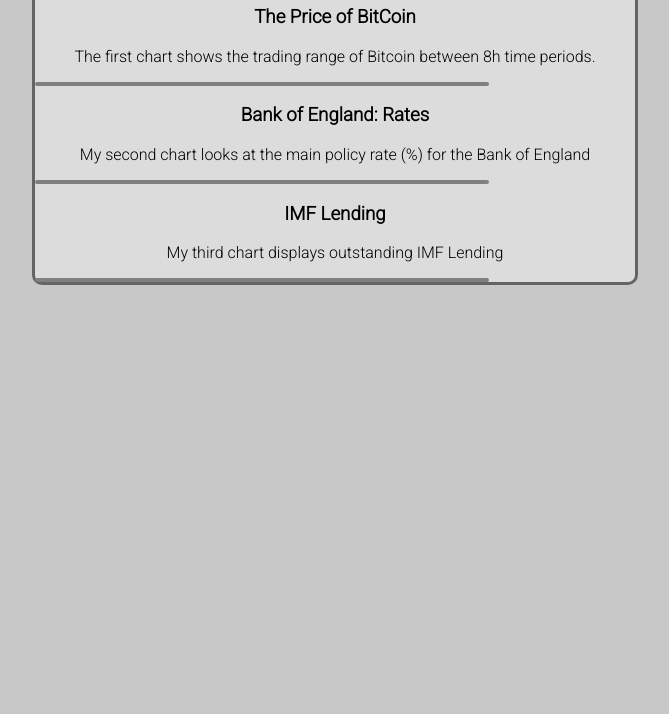
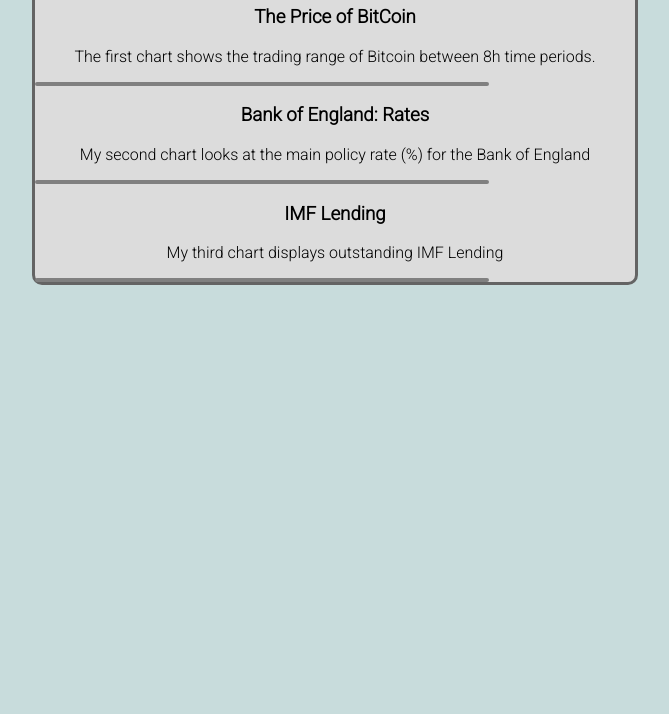
Before and after one commit to jazminyoung/jazminyoung.github.io, a plain HTML site: page portfolio.html in a window 1280 px wide. Shown: the part 86-800 px from the top of the page, without its empty margins (305-974 px from the left). Drawn offline with Linux system fonts and the light colour scheme; a script that the page names is missing.

Commit message:
Update index2.css

```diff
--- a/index2.css
+++ b/index2.css
@@ -12,7 +12,7 @@
 /* Book on colour = Joseph Albers - Interaction of Colour */
 
 body{
-    background-color: rgb(200,200,200);
+    background-color: rgb(200,220,220);
  }
 
 
```
